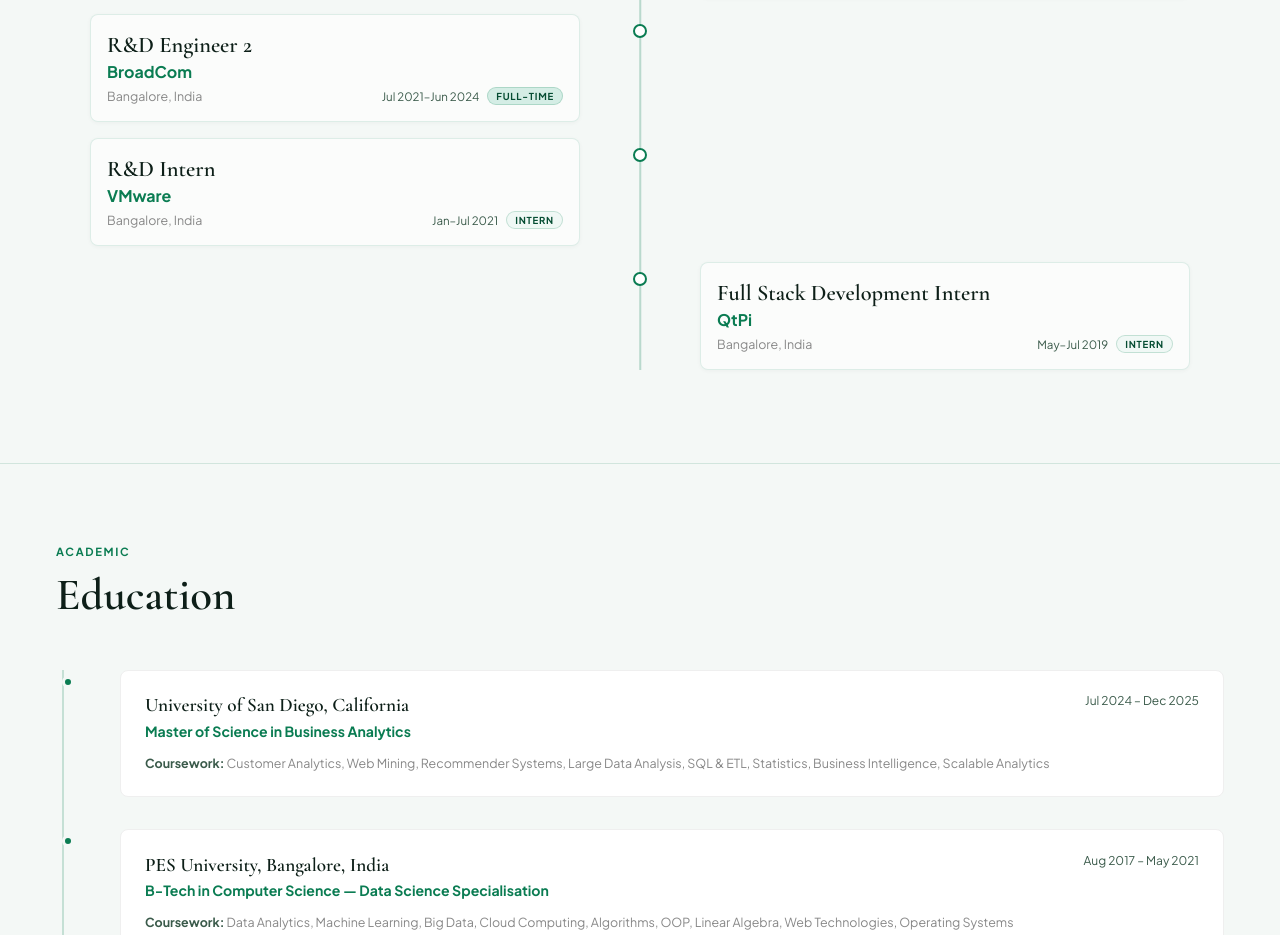
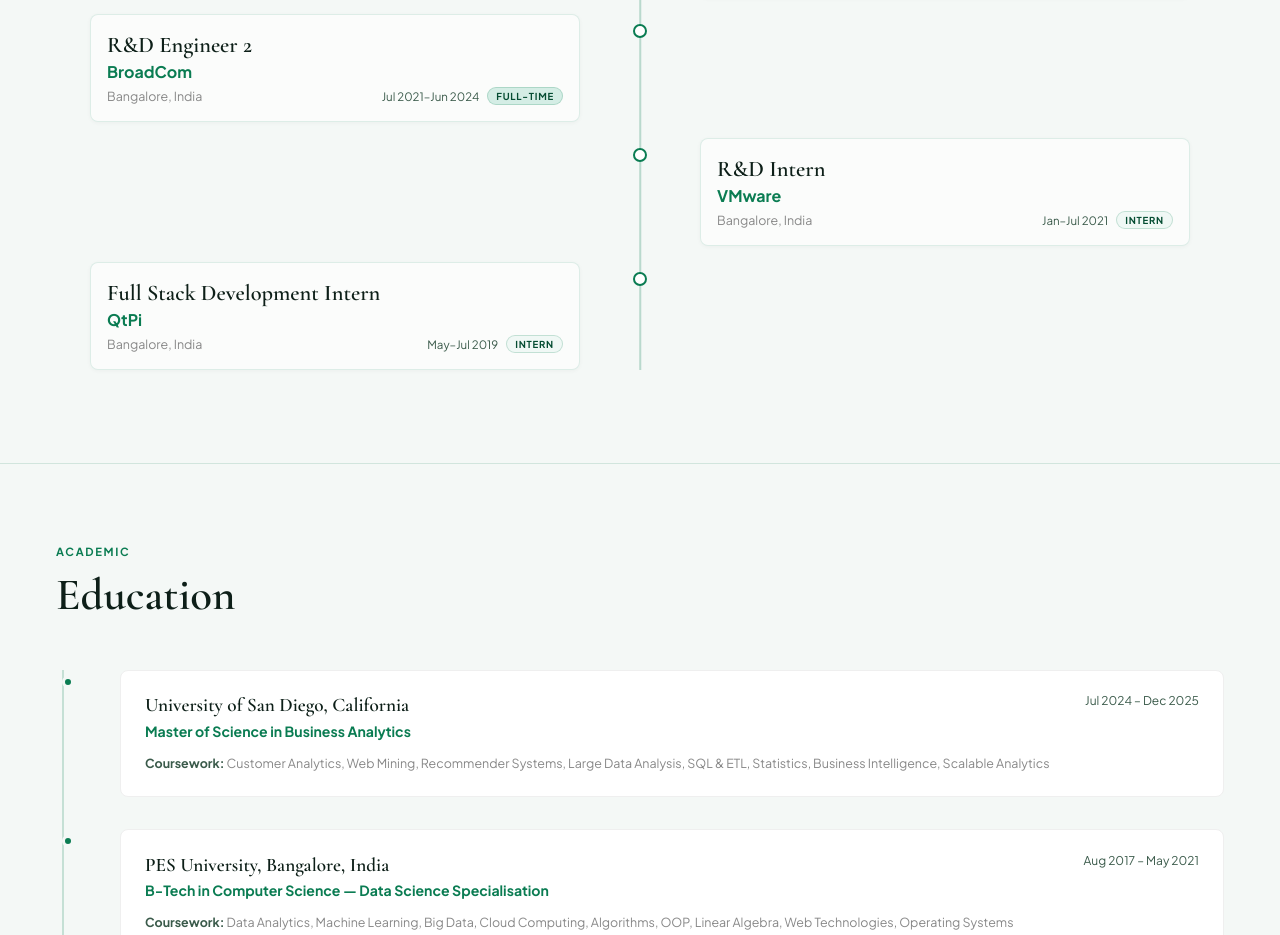
Before and after one commit to Krithikap019/ai-portfolio, a Next.js app: page / in a window 1280 px wide. Shown: the part 2160-3095 px from the top of the page. Built offline with nearby package versions, Linux system fonts and the light colour scheme.

Commit message:
contact 3

```diff
--- a/app/page.jsx
+++ b/app/page.jsx
@@ -56,13 +56,13 @@ function ExperienceTimeline() {
     },
     {
       id: 5, role: "R&D Intern", company: "VMware", location: "Bangalore, India",
-      period: "Jan–Jul 2021", type: "Intern", side: "left",
+      period: "Jan–Jul 2021", type: "Intern", side: "right",
       desc: "Contributed to research and development of cloud-native features and internal automation tooling. Gained hands-on experience with distributed systems and agile engineering practices.",
       tags: ["Cloud", "Automation", "Python", "Agile"],
     },
     {
       id: 6, role: "Full Stack Development Intern", company: "QtPi", location: "Bangalore, India",
-      period: "May–Jul 2019", type: "Intern", side: "right",
+      period: "May–Jul 2019", type: "Intern", side: "left",
       desc: "Built and deployed full-stack web features for an ed-tech platform. Worked across frontend and backend systems to deliver interactive learning experiences for students.",
       tags: ["React", "Node.js", "Full Stack", "Ed-Tech"],
     },
```
